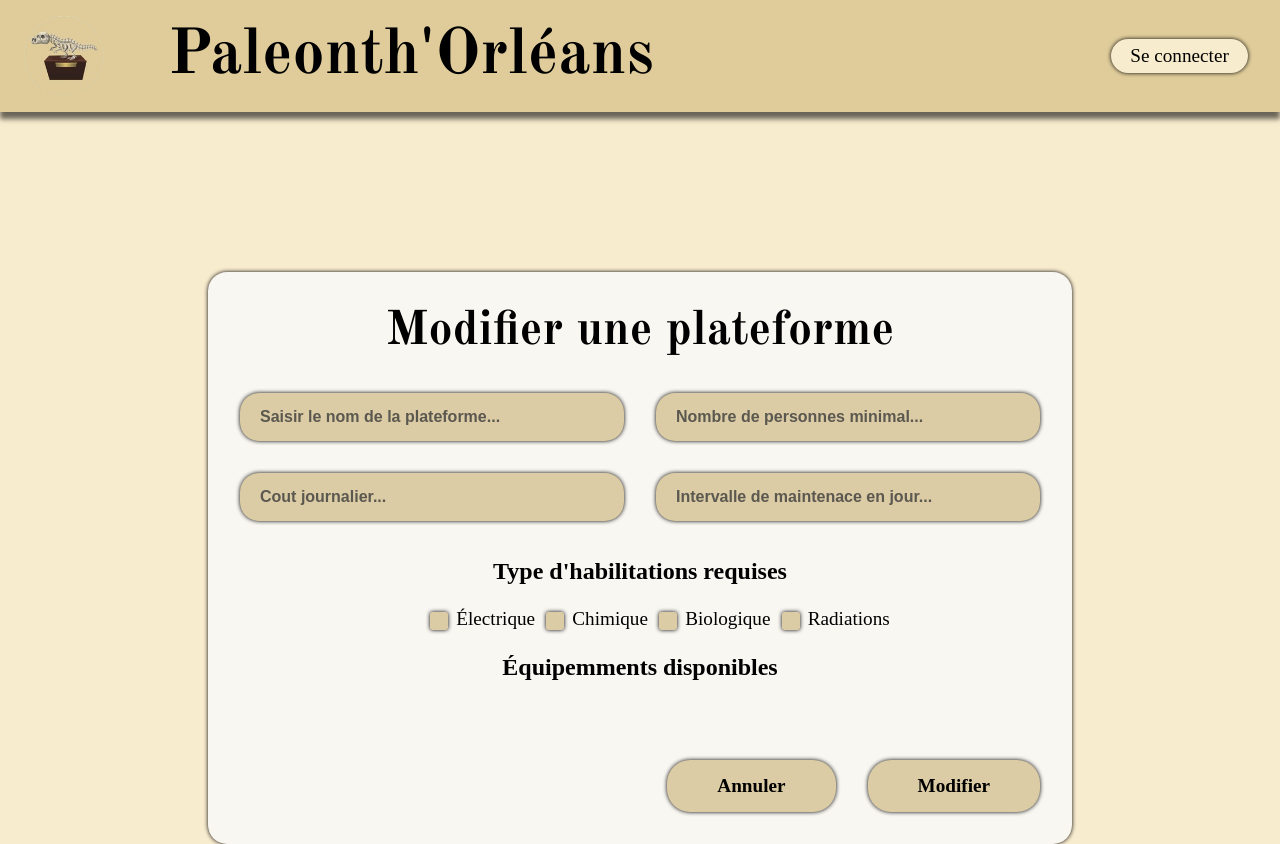
After one commit to JorisVachey/SAE_ADN, a Flask app: page /modif_plat/ in a window 1280 px wide. The commit adds this page. Run offline with Flask 3, Linux system fonts and the light colour scheme; data that the repository does not hold is empty.

Commit message:
ajout de la page modification plateforme campagne cote html css

```diff
--- a/flask/monApp/templates/fouille.html
+++ b/flask/monApp/templates/fouille.html
@@ -25,7 +25,7 @@
                 <a href="{{ url_for('detail_plateforme', nomPlateforme =campagne['nomPlateforme'] ) }}">Voir la plateforme associée</a>
             </article>
             <article>
-                <a href="">Modifier les informations</a>
+                <a href="{{ url_for('modif_campagne') }}">Modifier les informations</a>
             </article>
         </div>
     </section>
--- /dev/null
+++ b/flask/monApp/templates/modif_plat.html
@@ -0,0 +1,33 @@
+{% extends "base.html" %}
+
+{% block styles_additionnels %}
+    <link rel="stylesheet" href="{{ url_for('static', filename='css/style_ajouter_plate_fouille.css') }}">
+{% endblock %}
+
+{% block main %}
+<section id="ajout">
+    <form class="form-horizontal" role="form" method ="POST" action ="{{ url_for ('ajouter_plateforme') }}">
+        {{ form.hidden_tag() }}
+        <div id = zone1>
+            <label>Modifier une plateforme</label>
+        <input id="nom" type="text" name="{{ form.Nom.name }}" placeholder="Saisir le nom de la plateforme..."required>
+        <input id="nomPlateforme" type="number" name="{{ form.nbPersonnes.name }}" placeholder="Nombre de personnes minimal..."required>
+        <input id="cout" type="number" name="{{ form.Cout.name }}" placeholder="Cout journalier..."required>
+        <input id="interv" type="number" name="{{ form.IntervalleMaintenance.name }}" placeholder="Intervalle de maintenace en jour..." required>
+        </div>
+        <h2>Type d'habilitations requises</h2>
+        <div id = zone2>
+            {{ hab.habilitation_selectionnee(class="custom-check") }}
+        </div>
+        <h2>Équipemments disponibles</h2>
+        <div id = zone3>
+            {{ equipements.objets_selectionnes(class="custom-check") }}
+        </div>
+        <div class="boutons_form">
+            <a href="" class="boutons_plat">Annuler</a>
+            <button type="submit" class="boutons_plat" >Modifier</button>
+        </div>
+    </form>
+</section>
+
+{% endblock %}
--- a/flask/monApp/templates/plateforme.html
+++ b/flask/monApp/templates/plateforme.html
@@ -30,7 +30,7 @@
             </div>
         </article>
         <article class="bouton">
-            <a href="">Modifier les informations</a>
+            <a href="{{ url_for('modif_plat') }}">Modifier les informations</a>
         </article>
     </section>
     <section class="equipemment">
--- a/flask/monApp/views.py
+++ b/flask/monApp/views.py
@@ -320,3 +320,28 @@ def echantillons(numCampagne):
                            initial_details=initial_details,
                            all_file_details=all_file_details,
                            random=random)
+
+
+@app.route('/modif_plat/')
+def modif_plat():
+    unForm = PlateformeForm()
+    habForm = HabilitationForm()
+    equipForm = EquipementForm()
+    return render_template('modif_plat.html', form = unForm, hab = habForm,equipements=equipForm)
+
+@app.route('/modif_campagne/')
+def modif_campagne():
+    unForm = CampagneForm()
+    pers = Personne.query.get_or_404(current_user.idP)
+    participer = Participer.query.filter(Participer.idP == pers.idP).one()
+    camp = Campagne.query.filter(
+        Campagne.numCampagne == participer.numCampagne).one()
+    lab = Laboratoire.query.filter(
+        Laboratoire.nomLab == Plateforme.query.filter(
+            Plateforme.nomPlateforme ==
+            camp.nomPlateforme).one().lab_id).one()
+
+    toutesPlat = Plateforme.query.filter(
+        Plateforme.lab_id == lab.nomLab).order_by(
+            Plateforme.nomPlateforme).all()
+    return render_template('modif_campagne.html', form = unForm,plateformes=toutesPlat)
```
Also changed, not shown: flask/monApp/templates/modif_campagne.html (added, +32 -0 lines).
